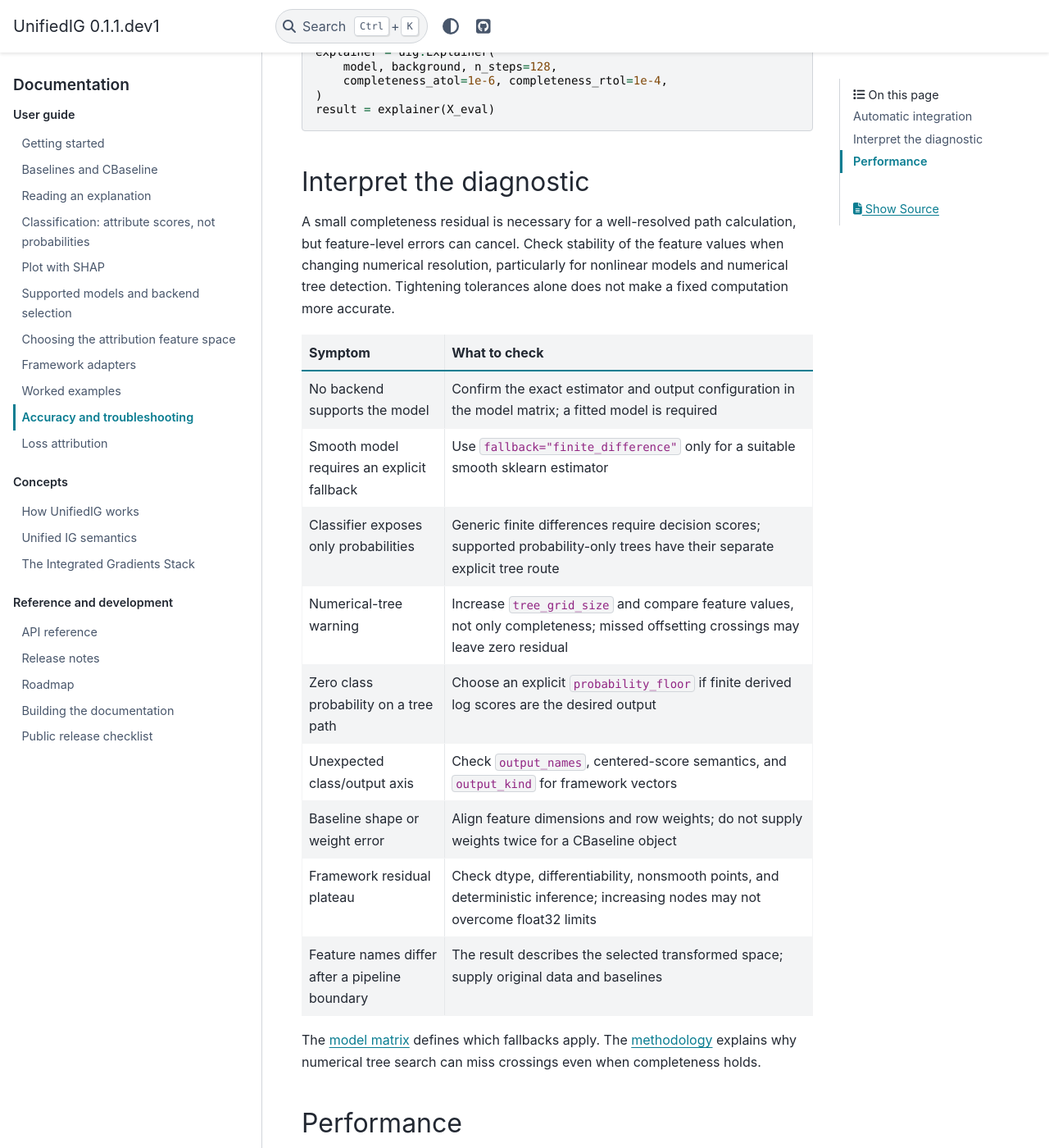
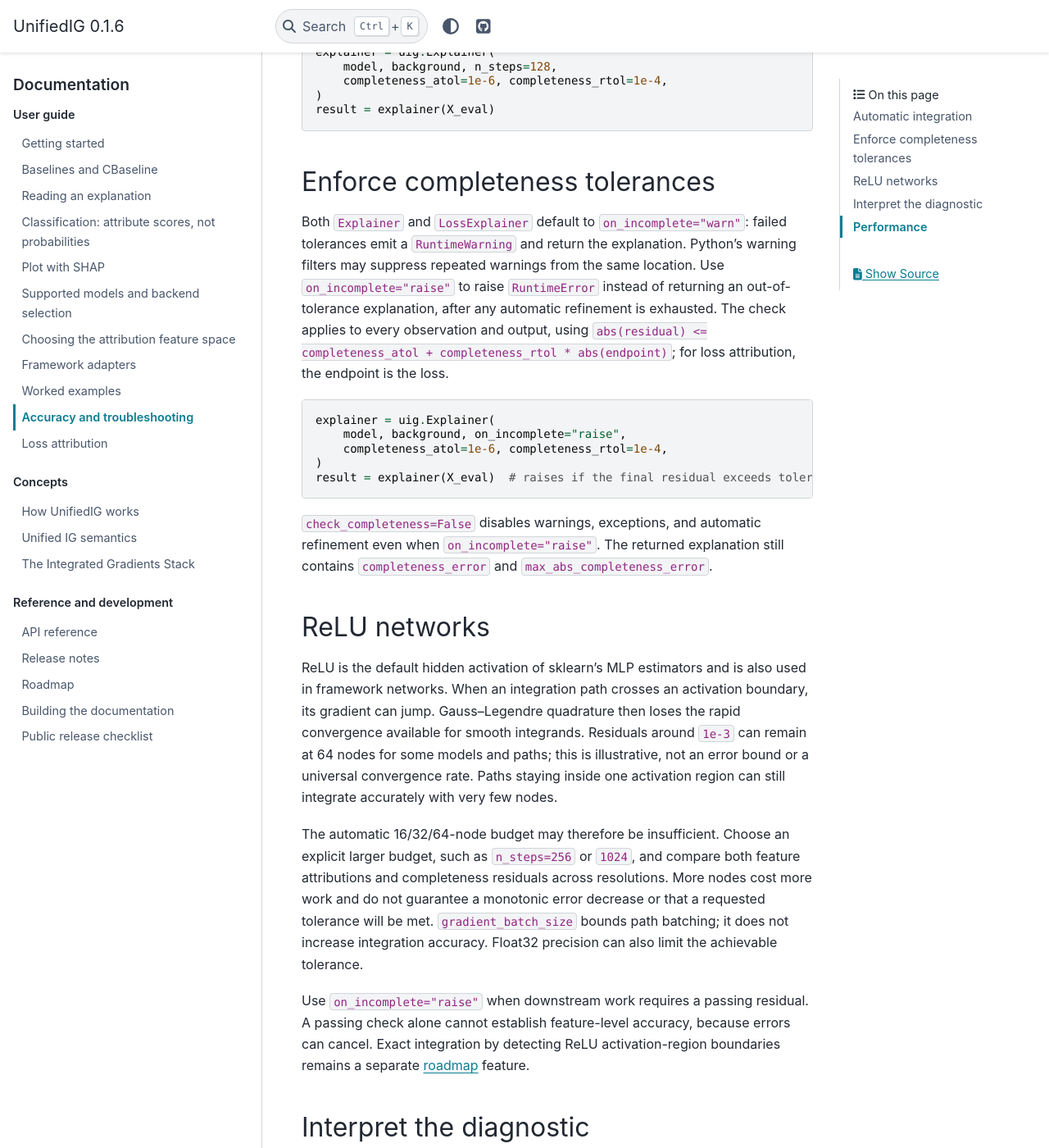
Before and after one commit to LudgerHentschel/unifiedig, a Sphinx documentation site: the page built from docs/numerical.md, in a window 1280 px wide and 1400 px high, scrolled down 500 px. Shown: the whole window at 82% size. Built offline with Sphinx 7.4.7 and the PyData theme 0.15.4, drawn with Linux system fonts in a browser that asks for light colours.

Commit message:
Release 0.1.6 with strict completeness policy and ReLU guidance

````diff
--- a/docs/numerical.md
+++ b/docs/numerical.md
@@ -19,6 +19,52 @@ explainer = uig.Explainer(
 )
 result = explainer(X_eval)
 ```
+
+## Enforce completeness tolerances
+
+Both `Explainer` and `LossExplainer` default to `on_incomplete="warn"`:
+failed tolerances emit a `RuntimeWarning` and return the explanation. Python's
+warning filters may suppress repeated warnings from the same location.
+Use `on_incomplete="raise"` to raise `RuntimeError` instead of returning an
+out-of-tolerance explanation, after any automatic refinement is exhausted.
+The check applies to every observation and output, using
+`abs(residual) <= completeness_atol + completeness_rtol * abs(endpoint)`;
+for loss attribution, the endpoint is the loss.
+
+```python
+explainer = uig.Explainer(
+    model, background, on_incomplete="raise",
+    completeness_atol=1e-6, completeness_rtol=1e-4,
+)
+result = explainer(X_eval)  # raises if the final residual exceeds tolerance
+```
+
+`check_completeness=False` disables warnings, exceptions, and automatic
+refinement even when `on_incomplete="raise"`. The returned explanation still
+contains `completeness_error` and `max_abs_completeness_error`.
+
+## ReLU networks
+
+ReLU is the default hidden activation of sklearn's MLP estimators and is also
+used in framework networks. When an integration path crosses an activation
+boundary, its gradient can jump. Gauss–Legendre quadrature then loses the
+rapid convergence available for smooth integrands. Residuals around `1e-3`
+can remain at 64 nodes for some models and paths; this is illustrative, not
+an error bound or a universal convergence rate. Paths staying inside one
+activation region can still integrate accurately with very few nodes.
+
+The automatic 16/32/64-node budget may therefore be insufficient. Choose an
+explicit larger budget, such as `n_steps=256` or `1024`, and compare both
+feature attributions and completeness residuals across resolutions. More
+nodes cost more work and do not guarantee a monotonic error decrease or that
+a requested tolerance will be met. `gradient_batch_size` bounds path batching;
+it does not increase integration accuracy. Float32 precision can also limit
+the achievable tolerance.
+
+Use `on_incomplete="raise"` when downstream work requires a passing residual.
+A passing check alone cannot establish feature-level accuracy, because errors
+can cancel. Exact integration by detecting ReLU activation-region boundaries
+remains a separate [roadmap](roadmap.md) feature.
 
 ## Interpret the diagnostic
 
--- a/docs/releasing.md
+++ b/docs/releasing.md
@@ -8,7 +8,7 @@
   was resolved before the successful UnifiedIG trial CI run.
 - Run CI against published dependencies. Local sibling package validation is
   useful but does not demonstrate a successful public one-install workflow.
-- Replace `0.1.1.dev1` with the intended release version in `pyproject.toml`,
+- Set the intended release version in `pyproject.toml`,
   finalize the Unreleased changelog, and review the release contents.
 - Configure the GitHub `pypi` environment and PyPI trusted publisher for this
   repository's `release.yml` workflow. Environment protection may require a
--- a/pyproject.toml
+++ b/pyproject.toml
@@ -4,7 +4,7 @@ build-backend = "setuptools.build_meta"
 
 [project]
 name = "unifiedig"
-version = "0.1.1.dev1"
+version = "0.1.6"
 description = "A unified, model-agnostic interface for Integrated Gradients"
 readme = "README.md"
 requires-python = ">=3.10"
````
Also changed, not shown: CHANGELOG.md (+7 -0 lines), docs/api.md (+1 -0 lines), 3 other files.
